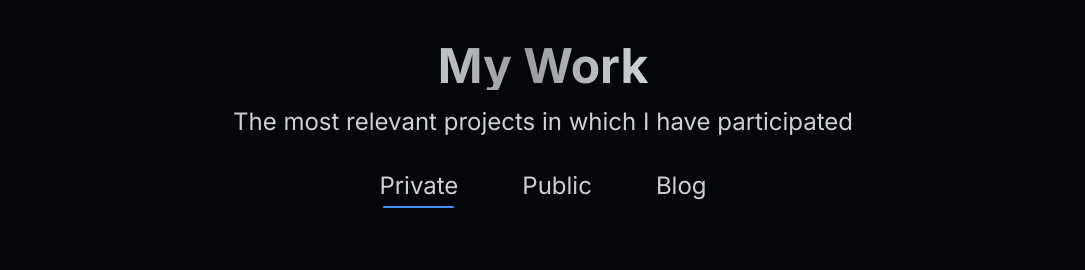
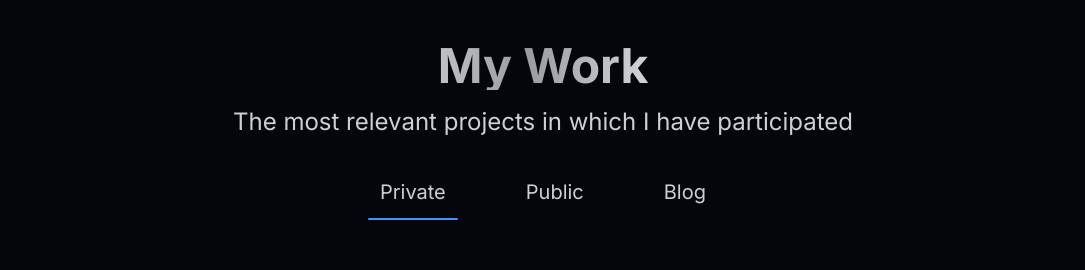
Before and after one commit to sam-621/rogeliosamuel.com, a Next.js app: page / in a window 1280 px wide. Shown: the part 886-1156 px from the top of the page, without its empty margins (97-1182 px from the left). Built offline with nearby package versions, Linux system fonts and the light colour scheme.

Commit message:
add MyWorkTab

```diff
--- a/src/components/atoms/MyWorkTab.tsx
+++ b/src/components/atoms/MyWorkTab.tsx
@@ -5,7 +5,7 @@ export const MyWorkTab: FC<Props> = ({ isActive, children, onClick }) => {
     <div className="flex flex-col gap-1">
       <button
         type="button"
-        className="text-subtitle text-lg lg:text-2xl toggle-btn outline-none"
+        className="text-subtitle text-lg lg:text-xl toggle-btn outline-none lg:hover:bg-[#333333] py-2 px-4 rounded-md transition-all"
         onClick={onClick}
       >
         {children}
--- a/src/components/molecules/MyWorkTabs.tsx
+++ b/src/components/molecules/MyWorkTabs.tsx
@@ -9,7 +9,7 @@ export const MyWorkTabs: FC<Props> = ({ filter, setFilter }) => {
   const isPublicProject = filter === WorksFilers.PUBLIC_PROJECTS
   const isBlog = filter === WorksFilers.BLOGS
   return (
-    <div className="flex justify-center gap-16">
+    <div className="flex justify-center gap-3 md:gap-6 lg:gap-12">
       <MyWorkTab
         isActive={isPrivateProject}
         onClick={() => setFilter(WorksFilers.PRIVATES_PROJECTS)}
```
